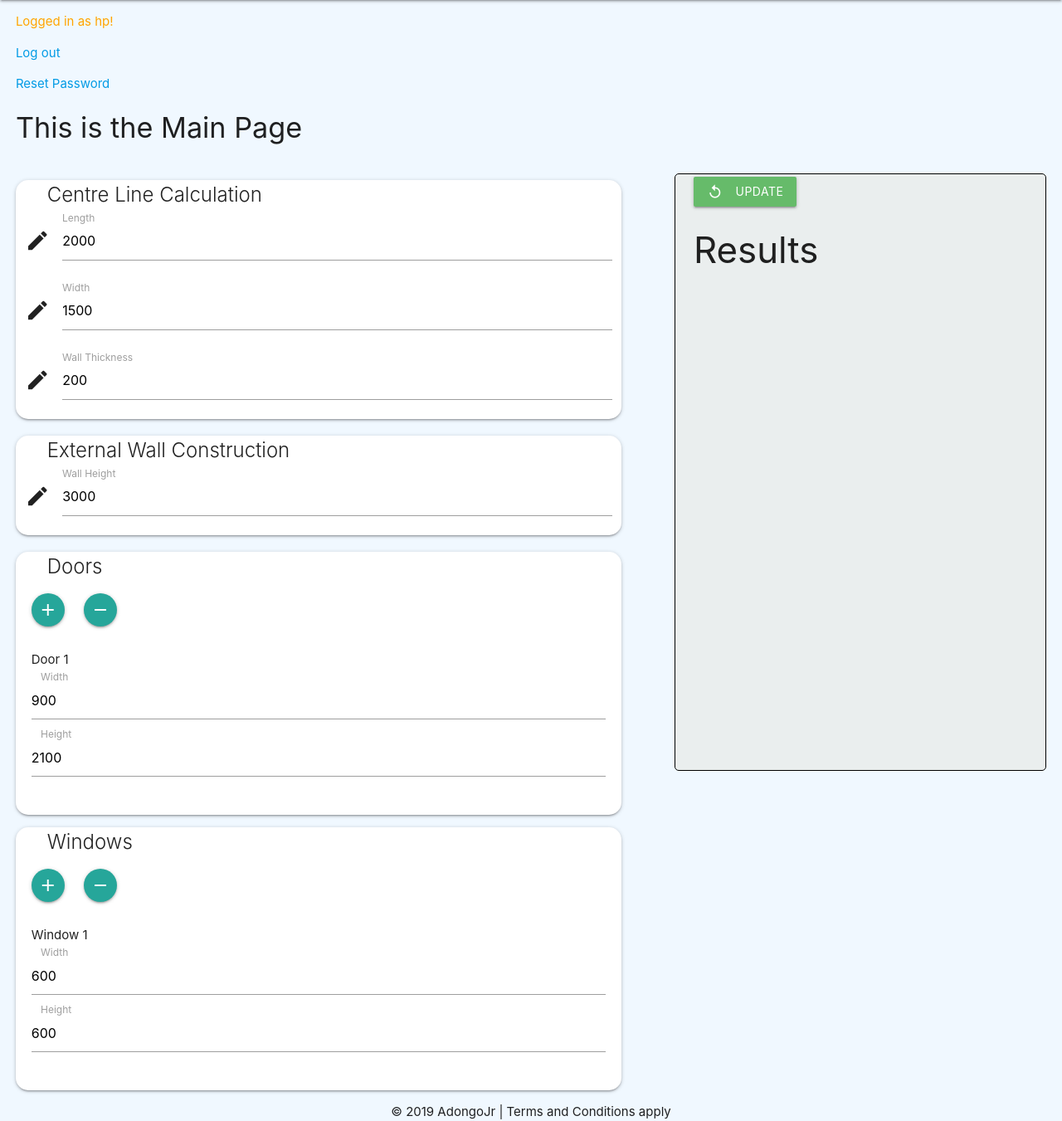
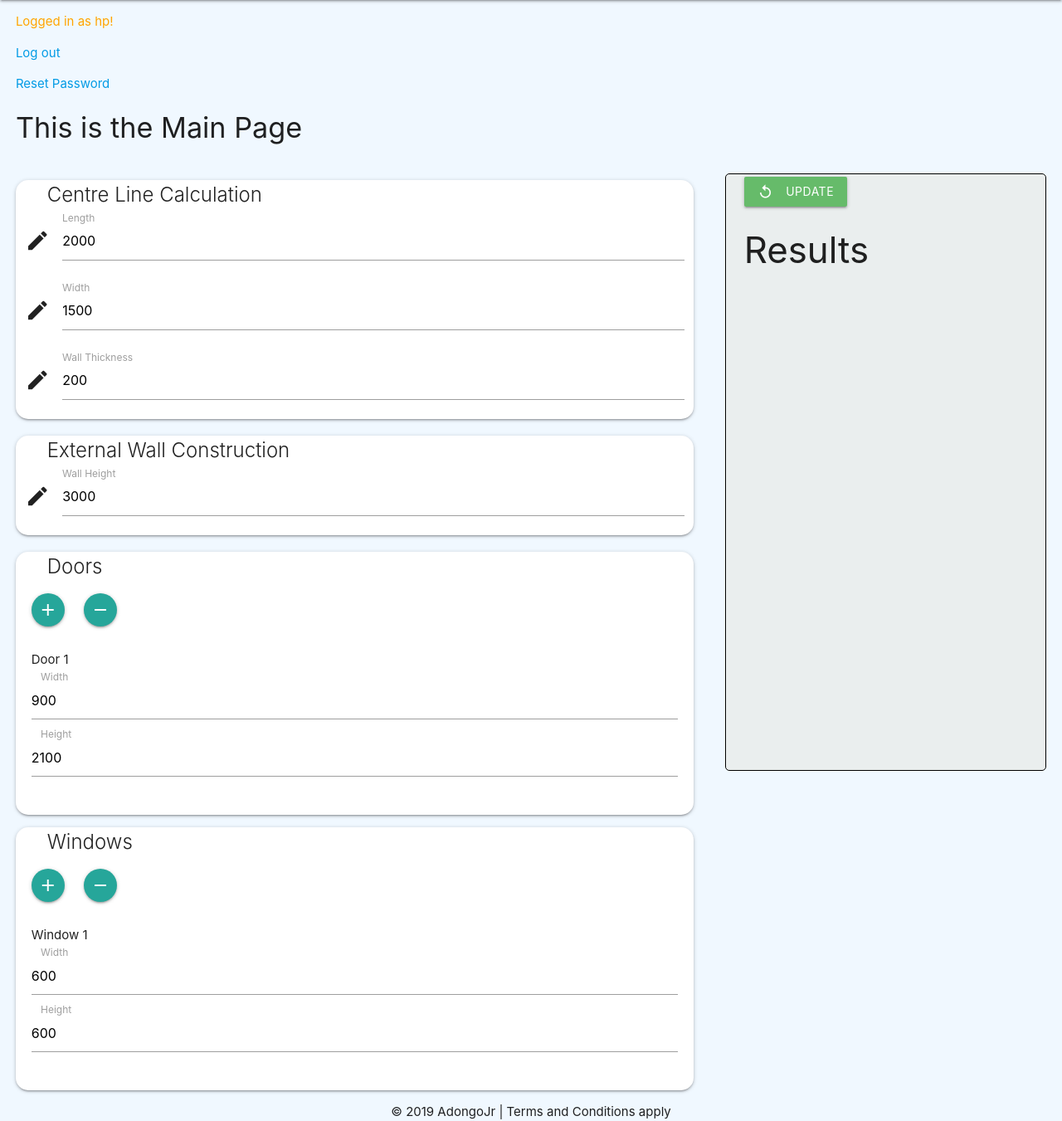
Before and after one commit to AdongoJr/Django-QS, a Django app: page /main/ in a window 1280 px wide. Shown: the part 64-1415 px from the top of the page at 83% size. Run offline with Django 3.2, Linux system fonts and the light colour scheme; a user stored in the database is signed in.

Commit message:
solved a bit of display on med and small devices

```diff
--- a/static/css/mystyles.css
+++ b/static/css/mystyles.css
@@ -53,7 +53,7 @@ header {
 }
 
 .main {
-    width: 60%;
+    width: 100%;
 }
 
 .side-bar {
@@ -61,7 +61,7 @@ header {
     border-radius: 5px;
     padding: 3px;
     background-color: rgb(234, 238, 238);
-    width: 35%;
+    width: 45%;
     height: 90vh;
     position: -webkit-sticky;
     position: sticky;
--- a/templates/main.html
+++ b/templates/main.html
@@ -98,7 +98,7 @@
 
 
     <!--Side bar (displays the results)-->
-    <div class="one side-bar">
+    <div class="one side-bar hide-on-med-and-down">
         <button id="update" class="btn waves-effect waves-light green lighten-1 one"> Update
             <i class="material-icons left">replay</i>
         </button> <br>
```
Also changed, not shown: static/js/main.js (+16 -0 lines), db.sqlite3.
